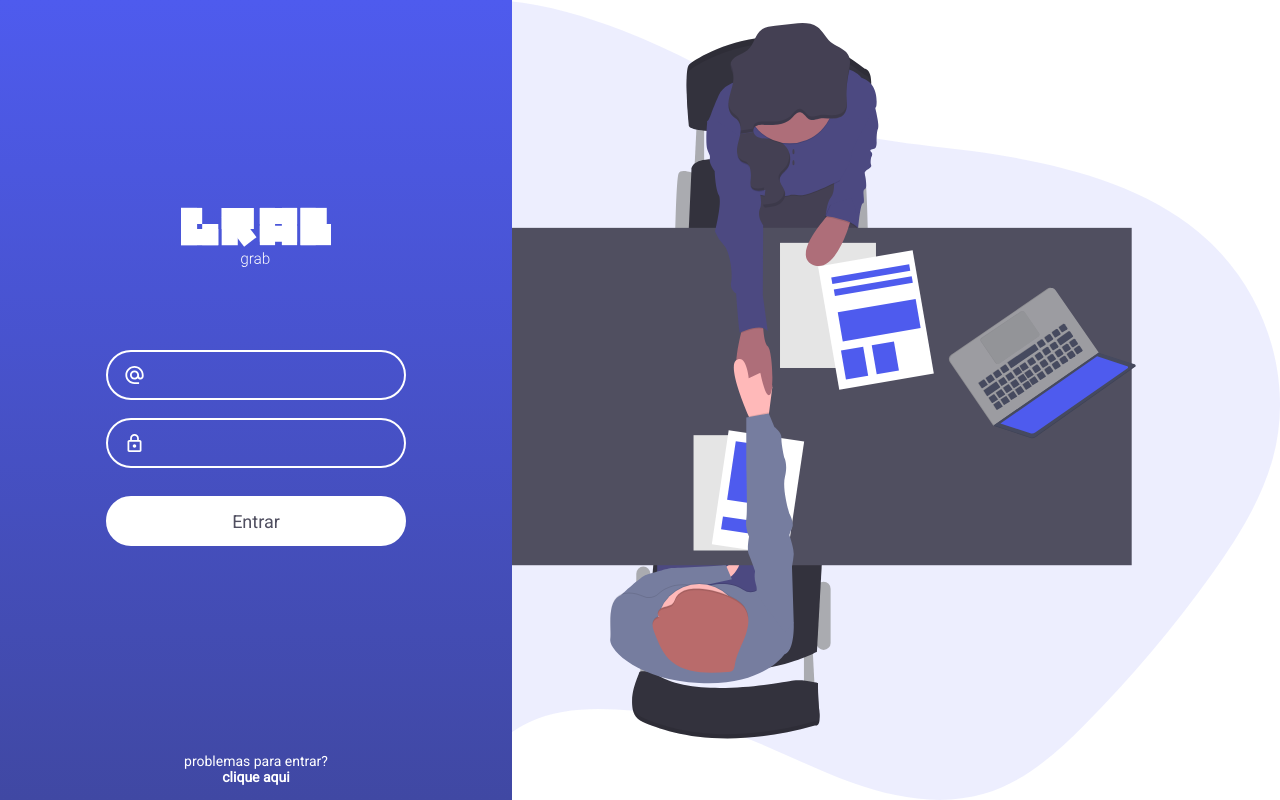
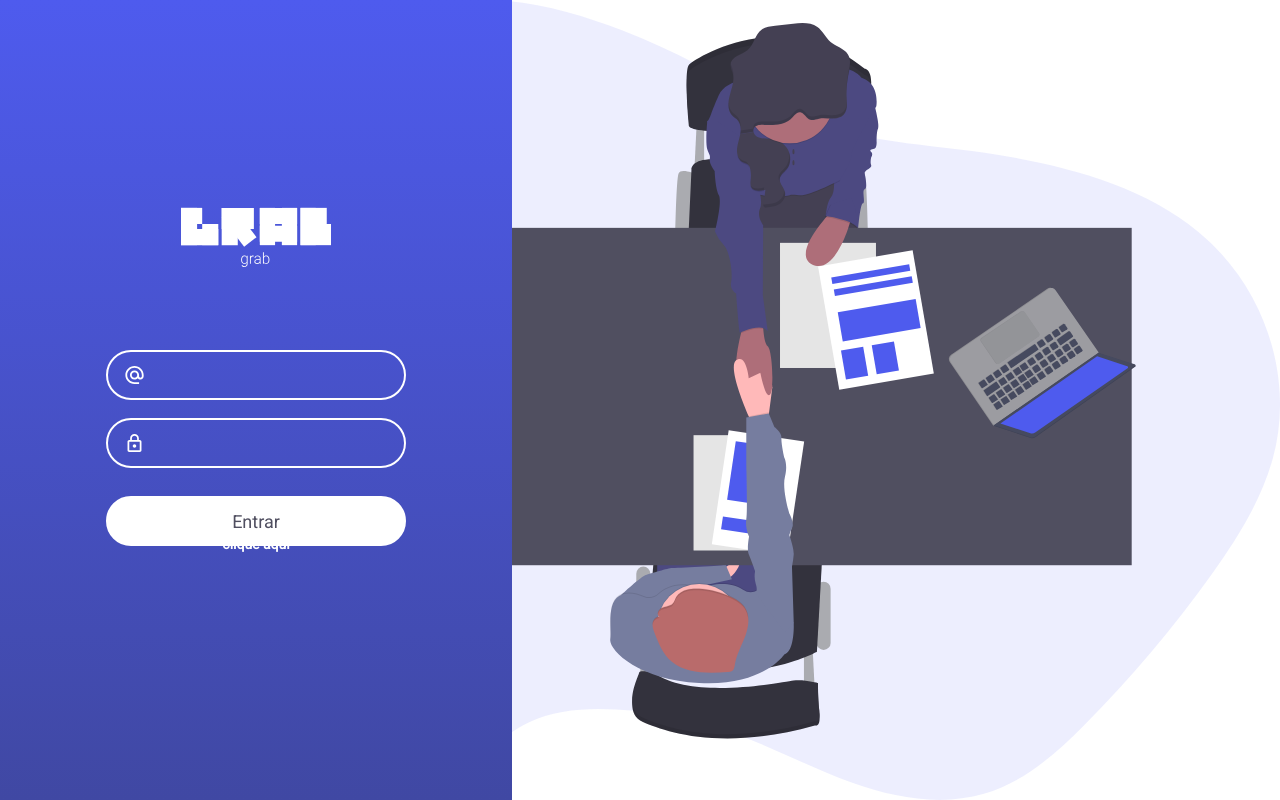
Before and after one commit to LuisFsJr/Grab-Login, a plain HTML site: page index.html in a window 1280 px wide. Drawn offline with nearby package versions, Linux system fonts and the light colour scheme.

Commit message:
Update main.css

```diff
--- a/assets/css/main.css
+++ b/assets/css/main.css
@@ -380,14 +380,13 @@ input[type='button']{
 }
 
 .help{
+    bottom: -180px;
     text-align: center;
     font-size: 14px;
     line-height: 16px;
     color: #FFFFFF;
     bottom: 15px;
-    left: 50%;
-    transform: translateX(-50%);
-    position: absolute;
+    margin-top: 120px;
 }
 
 input[type='email']:focus,
```
